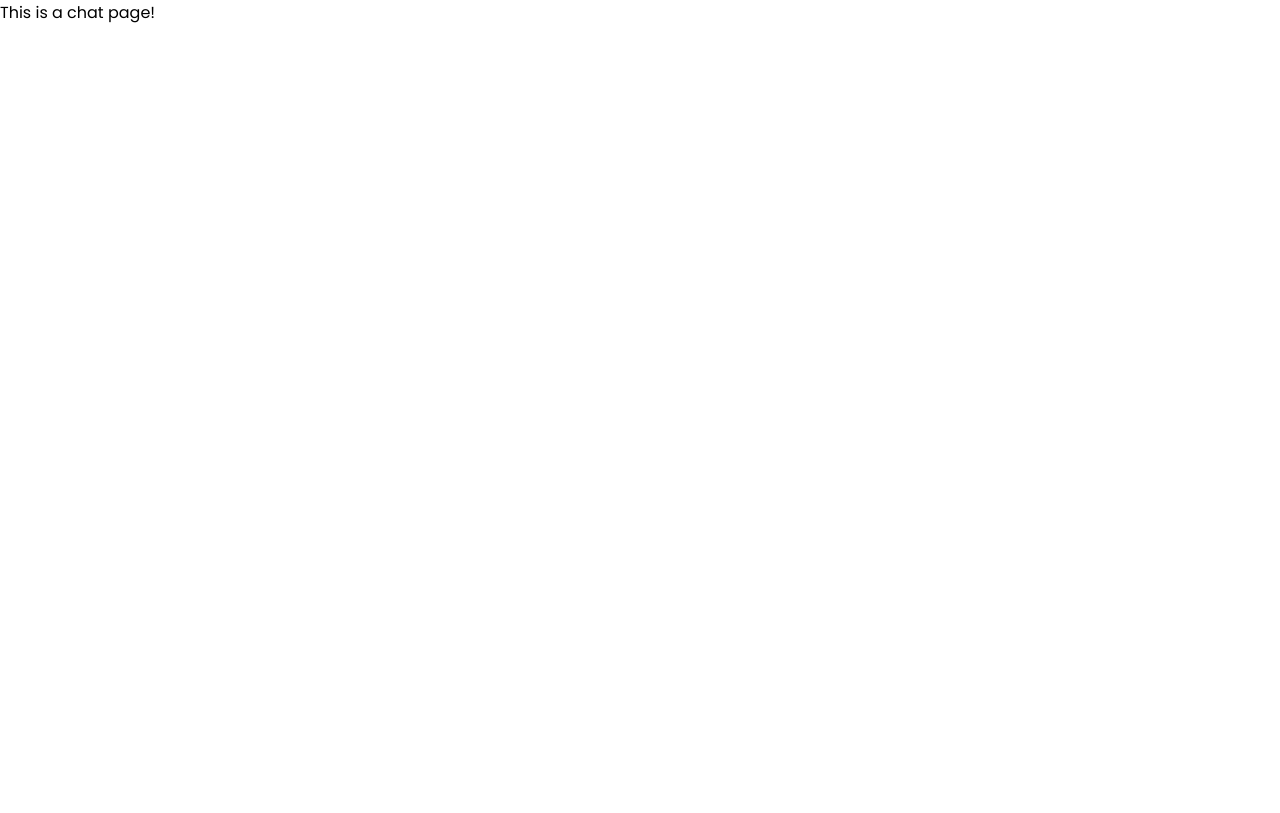
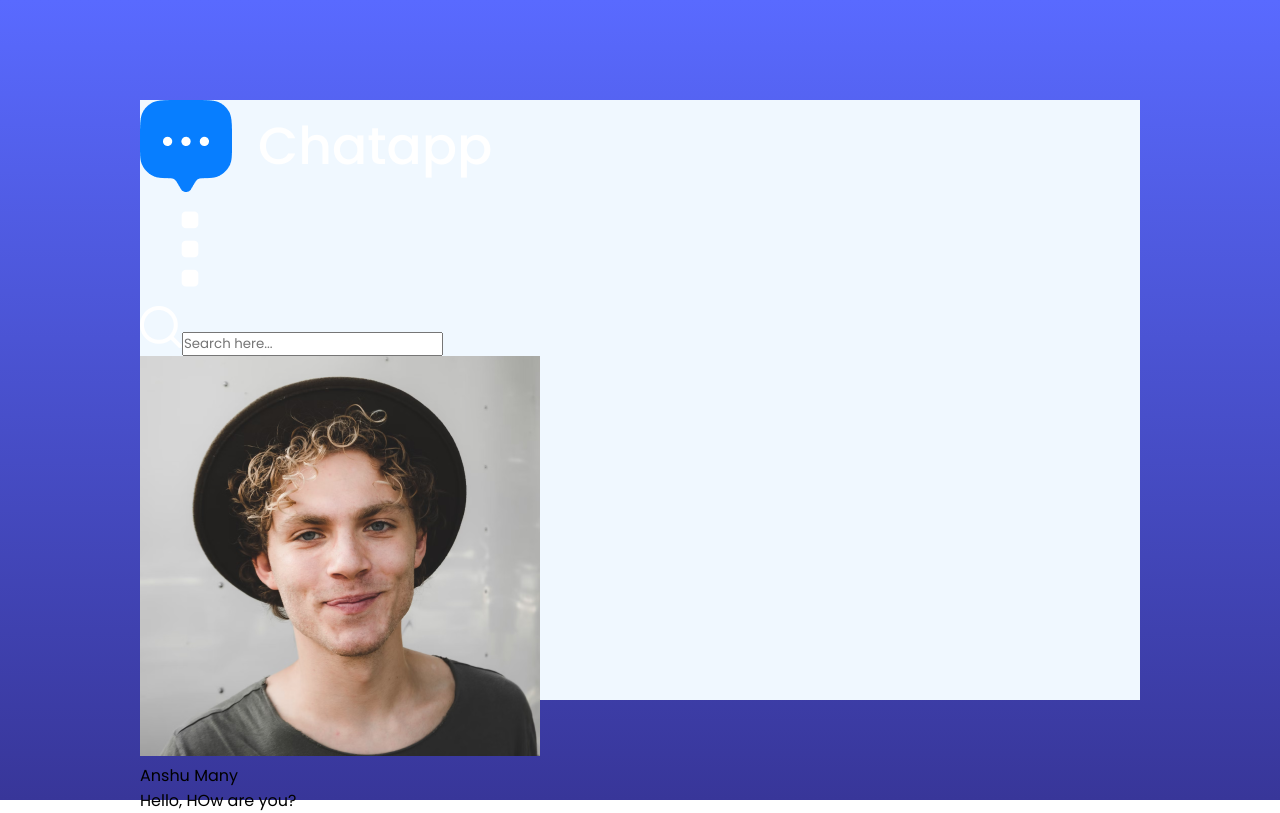
Before and after one commit to sandeep-mz/mychatgram, a React (Vite) app: page /chat in a window 1280 px wide. Built offline with nearby package versions, Linux system fonts and the light colour scheme.

Commit message:
Chat Page Create 29/09/2024

```diff
--- /dev/null
+++ b/src/components/ChatBox/ChatBox.jsx
@@ -0,0 +1,12 @@
+import React from 'react'
+import './ChatBox.css'
+
+const ChatBox = () => {
+  return (
+    <div>
+
+    </div>
+  )
+}
+
+export default ChatBox
--- /dev/null
+++ b/src/components/LeftSideBar/LeftSideBar.jsx
@@ -0,0 +1,33 @@
+import React from 'react'
+import './LeftSideBar.css'
+import assets from '../../assets/assets'
+
+const LeftSideBar = () => {
+  return (
+    <div className="ls">
+        <div className="ls-top">
+            <div className="ls-nav">
+                <img src= {assets.logo} className='logo' alt=''/>
+                <div className="menu">
+                    <img src={assets.menu_icon} alt="" />
+                </div>
+            </div>
+            <div className="ls-search">
+                <img src={assets.search_icon} alt="" />
+                <input type="text" placeholder="Search here..."/>
+            </div>
+        </div>
+        <div className="ls-list">
+            <div className="friends">
+                <img src={assets.profile_img} alt="" />
+                <div>
+                    <p>Anshu Many</p>
+                    <span>Hello, HOw are you?</span>
+                </div>
+            </div>
+        </div>
+    </div>
+  )
+}
+
+export default LeftSideBar
--- /dev/null
+++ b/src/components/RightSideBar/RightSideBar.jsx
@@ -0,0 +1,11 @@
+import React from 'react'
+import './RightSideBar.css'
+function RightSideBar() {
+  return (
+    <div>
+
+    </div>
+  )
+}
+
+export default RightSideBar
--- a/src/pages/Chat/Chat.css
+++ b/src/pages/Chat/Chat.css
@@ -0,0 +1,17 @@
+.chat{
+    min-height: 100vh;
+    background: linear-gradient(#596AFF,#383699);
+    display: grid;
+    place-items: center;
+
+}
+
+.chat-container{
+    width: 95%;
+    height: 75vh;
+    max-width: 1000px;
+    background-color: aliceblue;
+    display: grid;
+    grid-template-columns: 1fr 2fr 1fr;
+
+}
--- a/src/pages/Chat/Chat.jsx
+++ b/src/pages/Chat/Chat.jsx
@@ -1,10 +1,17 @@
 import React from 'react'
 import './Chat.css'
+import LeftSideBar from '../../components/LeftSideBar/LeftSideBar'
+import ChatBox from '../../components/ChatBox/ChatBox'
+import RightSideBar from '../../components/RightSideBar/RightSideBar'
 
 const Chat = () => {
   return (
-    <div>
-      This is a chat page!
+    <div className='chat'>
+      <div className="chat-container">
+        <LeftSideBar />
+        <ChatBox />
+        <RightSideBar />
+      </div>
     </div>
   )
 }
```
Also changed, not shown: src/components/ChatBox/ChatBox.css (added), src/components/LeftSideBar/LeftSideBar.css (added), src/components/RightSideBar/RightSideBar.css (added).
